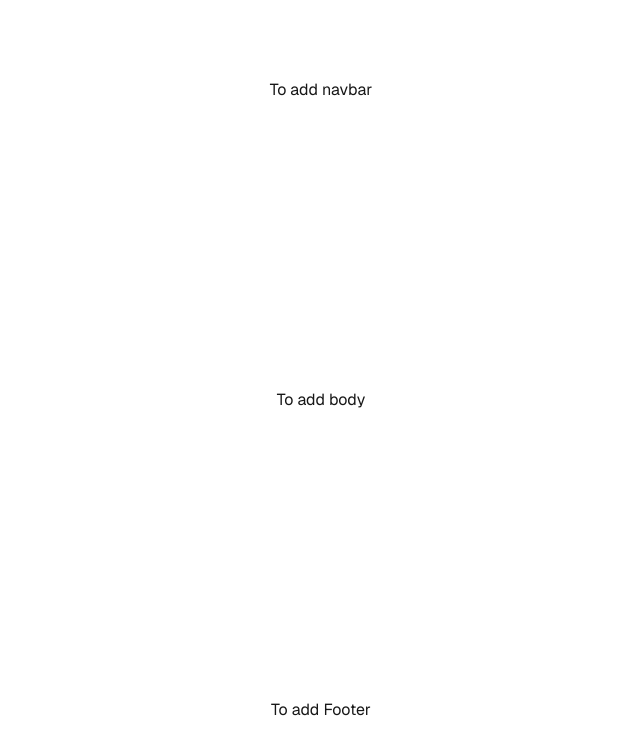
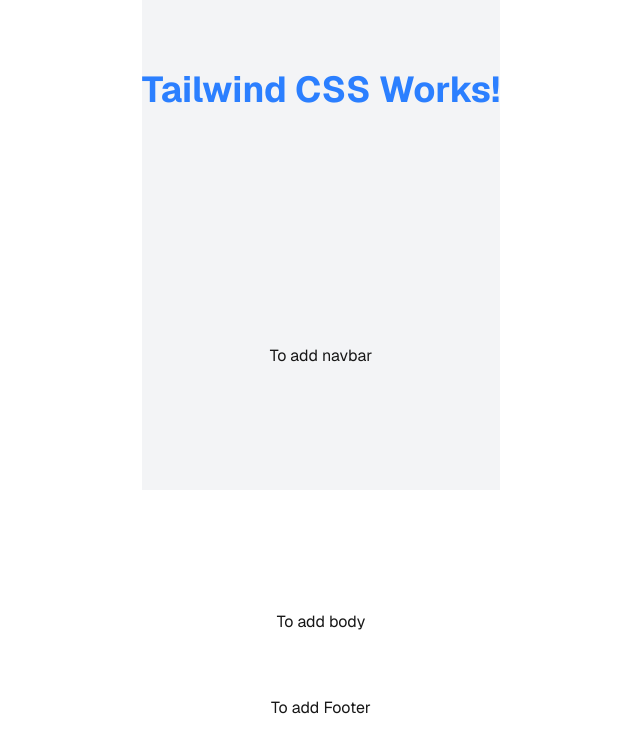
Before and after one commit to lakiarANIT/github-gist-tracker, a Next.js app: page / in a window 1280 px wide. Shown: the top 754 px of the page, without its empty margins (319-959 px from the left). Built offline with nearby package versions, Linux system fonts and the light colour scheme.

Commit message:
testd tailwind css work perfectly

```diff
--- a/src/app/page.tsx
+++ b/src/app/page.tsx
@@ -3,7 +3,10 @@
 export default function Home() {
   return (
     <div className="grid grid-rows-[20px_1fr_20px] items-center justify-items-center min-h-screen p-8 pb-20 gap-16 sm:p-20 font-[family-name:var(--font-geist-sans)]">
-      <h1 >To add navbar</h1>
+      <div className="flex items-center justify-center min-h-screen bg-gray-100">
+        <h1 className="text-4xl font-bold text-blue-500">Tailwind CSS Works!</h1>
+      </div>
+      <h1 className="text-color-blue size-1.2">To add navbar</h1>
       <h1>To add body</h1>
       <h1>To add Footer</h1>
     </div>
```
